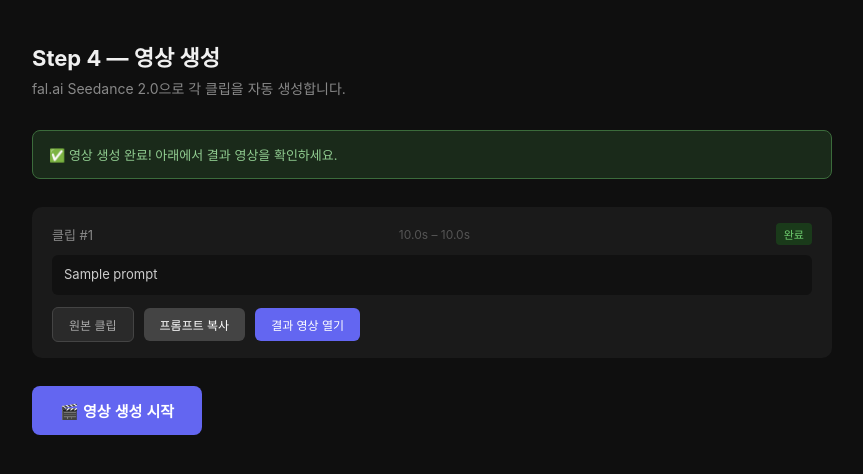
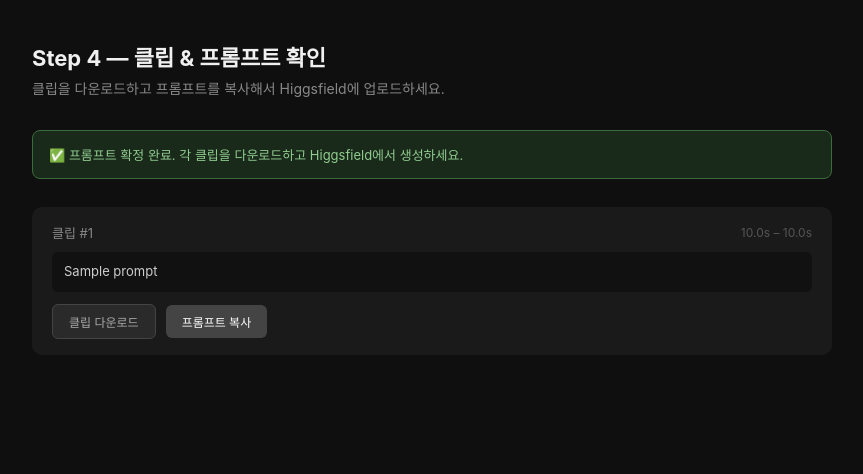
Before and after one commit to leogent780/test1, a FastAPI app: template ad-video-converter/app/templates/result.html in a window 1280 px wide. Shown: the top 474 px of the page, without its empty margins (208-1071 px from the left). Run offline with FastAPI, Linux system fonts and the light colour scheme; the template is opened without the code that fills it: most values are stand-ins (such as "Sample title", 1, 10 or a date in 2020).

Commit message:
Remove video generation button; result page is now clip download + prompt copy only

```diff
--- a/ad-video-converter/app/templates/result.html
+++ b/ad-video-converter/app/templates/result.html
@@ -12,136 +12,45 @@
     p.sub { color: #888; font-size: 14px; }
     .notice { max-width: 800px; margin: 0 auto 28px; border-radius: 8px; padding: 14px 16px; font-size: 13px; }
     .notice.ready { background: #1a2a1a; border: 1px solid #3b6b3b; color: #90cc90; }
-    .notice.generating { background: #1a1a2e; border: 1px solid #3b3b6b; color: #a0a0cc; }
-    .notice.error { background: #2e1a1a; border: 1px solid #6b3b3b; color: #cc9090; }
     .cards { max-width: 800px; margin: 0 auto; display: flex; flex-direction: column; gap: 16px; }
     .card { background: #1a1a1a; border-radius: 10px; padding: 16px 20px; }
     .card-header { display: flex; align-items: center; justify-content: space-between; margin-bottom: 10px; }
     .card-header .label { font-size: 13px; color: #888; }
     .card-header .time { font-size: 12px; color: #555; }
-    .badge { font-size: 11px; padding: 3px 8px; border-radius: 4px; }
-    .badge.done { background: #1a3a1a; color: #6fcf6f; }
-    .badge.pending { background: #2a2a2a; color: #888; }
-    .badge.generating { background: #1a1a3a; color: #8888ff; }
-    .badge.failed { background: #3a1a1a; color: #ff8888; }
     .prompt-text { font-size: 13px; color: #ccc; background: #111; border-radius: 6px; padding: 10px 12px; line-height: 1.5; margin-bottom: 12px; }
     .card-footer { display: flex; gap: 10px; flex-wrap: wrap; align-items: center; }
     .btn { padding: 8px 16px; border-radius: 6px; font-size: 12px; cursor: pointer; text-decoration: none; border: none; }
     .btn-gray { background: #2a2a2a; color: #aaa; border: 1px solid #444; }
     .btn-purple { background: #444; color: white; }
-    .btn-green { background: #6366f1; color: white; }
-    .generate-btn { max-width: 800px; margin: 28px auto 0; }
-    button.big { padding: 14px 28px; background: #6366f1; color: white; border: none; border-radius: 8px; font-size: 15px; font-weight: 600; cursor: pointer; }
-    button.big:hover { background: #5254cc; }
-    button.big:disabled { background: #444; cursor: not-allowed; }
-    .progress { max-width: 800px; margin: 16px auto 0; font-size: 13px; color: #888; }
   </style>
 </head>
 <body>
   <div class="header">
-    <h1>Step 4 — 영상 생성</h1>
-    <p class="sub">fal.ai Seedance 2.0으로 각 클립을 자동 생성합니다.</p>
+    <h1>Step 4 — 클립 & 프롬프트 확인</h1>
+    <p class="sub">클립을 다운로드하고 프롬프트를 복사해서 Higgsfield에 업로드하세요.</p>
   </div>
 
-  <div class="notice {% if job.status == 'completed' %}ready{% else %}ready{% endif %}" id="statusNotice">
-    {% if job.status == 'completed' %}
-    ✅ 영상 생성 완료! 아래에서 결과 영상을 확인하세요.
-    {% elif job.status == 'generating' %}
-    ⏳ 생성 중입니다. 잠시 기다려주세요...
-    {% else %}
-    ✅ 프롬프트 확정 완료. 아래 버튼으로 영상 생성을 시작하세요.
-    {% endif %}
+  <div class="notice ready">
+    ✅ 프롬프트 확정 완료. 각 클립을 다운로드하고 Higgsfield에서 생성하세요.
   </div>
 
-  <div class="cards" id="cards">
+  <div class="cards">
     {% for clip in job.clips %}
-    <div class="card" id="card_{{ clip.index }}">
+    <div class="card">
       <div class="card-header">
         <span class="label">클립 #{{ loop.index }}</span>
         <span class="time">{{ "%.1f"|format(clip.start) }}s – {{ "%.1f"|format(clip.end) }}s</span>
-        <span class="badge {% if clip.output_url is defined %}done{% else %}pending{% endif %}" id="badge_{{ clip.index }}">
-          {% if clip.output_url is defined %}완료{% else %}대기중{% endif %}
-        </span>
       </div>
       <div class="prompt-text">{{ clip.prompt }}</div>
-      <div class="card-footer" id="footer_{{ clip.index }}">
-        <a class="btn btn-gray" href="/uploads/clips/{{ job.job_id }}/{{ clip.clip_filename }}" download>원본 클립</a>
+      <div class="card-footer">
+        <a class="btn btn-gray" href="/uploads/clips/{{ job.job_id }}/{{ clip.clip_filename }}" download>클립 다운로드</a>
         <button class="btn btn-purple" onclick="copyPrompt(this, `{{ clip.prompt | replace('`', '') }}`)">프롬프트 복사</button>
-        {% if clip.output_url is defined %}
-        <a class="btn btn-green" href="{{ clip.output_url }}" target="_blank">결과 영상 열기</a>
-        {% endif %}
       </div>
     </div>
     {% endfor %}
   </div>
 
-  <div class="generate-btn">
-    <button class="big" id="generateBtn" onclick="startGenerate()">🎬 영상 생성 시작</button>
-  </div>
-  <div class="progress" id="progress"></div>
-
   <script>
-    const jobId = "{{ job.job_id }}";
-    let polling = false;
-
-    async function startGenerate() {
-      const btn = document.getElementById('generateBtn');
-      const notice = document.getElementById('statusNotice');
-      btn.disabled = true;
-      btn.textContent = '제출 중...';
-      notice.className = 'notice generating';
-      notice.textContent = '⏳ fal.ai에 제출 중입니다...';
-
-      const res = await fetch(`/api/job/${jobId}/generate`, { method: 'POST' });
-      const data = await res.json();
-
-      if (!res.ok) {
-        notice.className = 'notice error';
-        notice.textContent = '❌ 오류: ' + (data.detail || '알 수 없는 오류');
-        btn.disabled = false;
-        btn.textContent = '다시 시도';
-        return;
-      }
-
-      notice.textContent = '⏳ 생성 중입니다. 클립당 1~3분 소요됩니다...';
-      btn.textContent = '생성 중...';
-
-      // 배지 업데이트
-      document.querySelectorAll('.badge.pending').forEach(b => {
-        b.className = 'badge generating';
-        b.textContent = '생성중';
-      });
-
-      startPolling();
-    }
-
-    function startPolling() {
-      polling = true;
-      pollLoop();
-    }
-
-    async function pollLoop() {
-      if (!polling) return;
-
-      try {
-        const res = await fetch(`/api/job/${jobId}/poll`);
-        const data = await res.json();
-
-        document.getElementById('progress').textContent = `완료: ${data.completed} / ${data.total}`;
-
-        if (data.all_done) {
-          polling = false;
-          document.getElementById('statusNotice').className = 'notice ready';
-          document.getElementById('statusNotice').textContent = '✅ 모든 영상 생성 완료!';
-          document.getElementById('generateBtn').textContent = '✅ 완료';
-          location.reload();
-          return;
-        }
-      } catch (e) {}
-
-      setTimeout(pollLoop, 5000); // 5초마다 확인
-    }
-
     function copyPrompt(btn, text) {
       navigator.clipboard.writeText(text);
       btn.textContent = '복사됨!';
```
